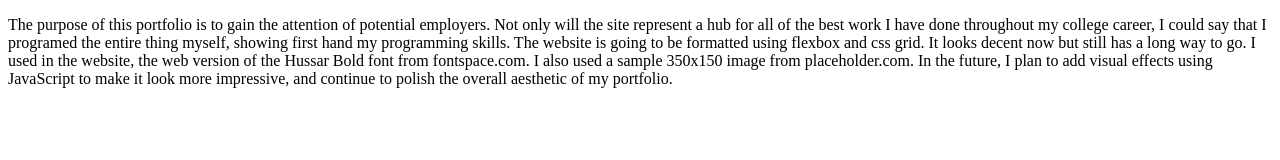
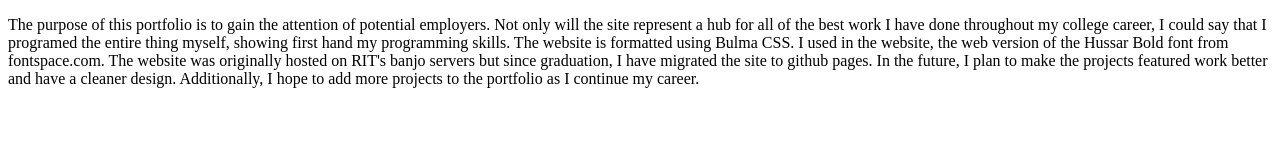
Before and after one commit to aabramson2002/aabramson2002.github.io, a plain HTML site: page documentation.html in a window 1280 px wide. Drawn offline with Linux system fonts and the light colour scheme.

Commit message:
Updated documentation

```diff
--- a/documentation.html
+++ b/documentation.html
@@ -8,12 +8,12 @@
             The purpose of this portfolio is to gain the attention of potential employers.
             Not only will the site represent a hub for all of the best work I have done throughout
             my college career, I could say that I programed the entire thing myself, showing first hand my
-            programming skills. The website is going to be formatted using flexbox and css grid.
-            It looks decent now but still has a long way to go.
-            I used in the website, the web version of the Hussar Bold font from fontspace.com. I also
-            used a sample 350x150 image from placeholder.com.
-            In the future, I plan to add visual effects using JavaScript to make it look more impressive,
-            and continue to polish the overall aesthetic of my portfolio.
+            programming skills. The website is formatted using Bulma CSS.
+            I used in the website, the web version of the Hussar Bold font from fontspace.com.
+            The website was originally hosted on RIT's banjo servers but since graduation,
+            I have migrated the site to github pages.
+            In the future, I plan to make the projects featured work better and have a cleaner design.
+            Additionally, I hope to add more projects to the portfolio as I continue my career.
         </p>
     </body>
 </html>
```
